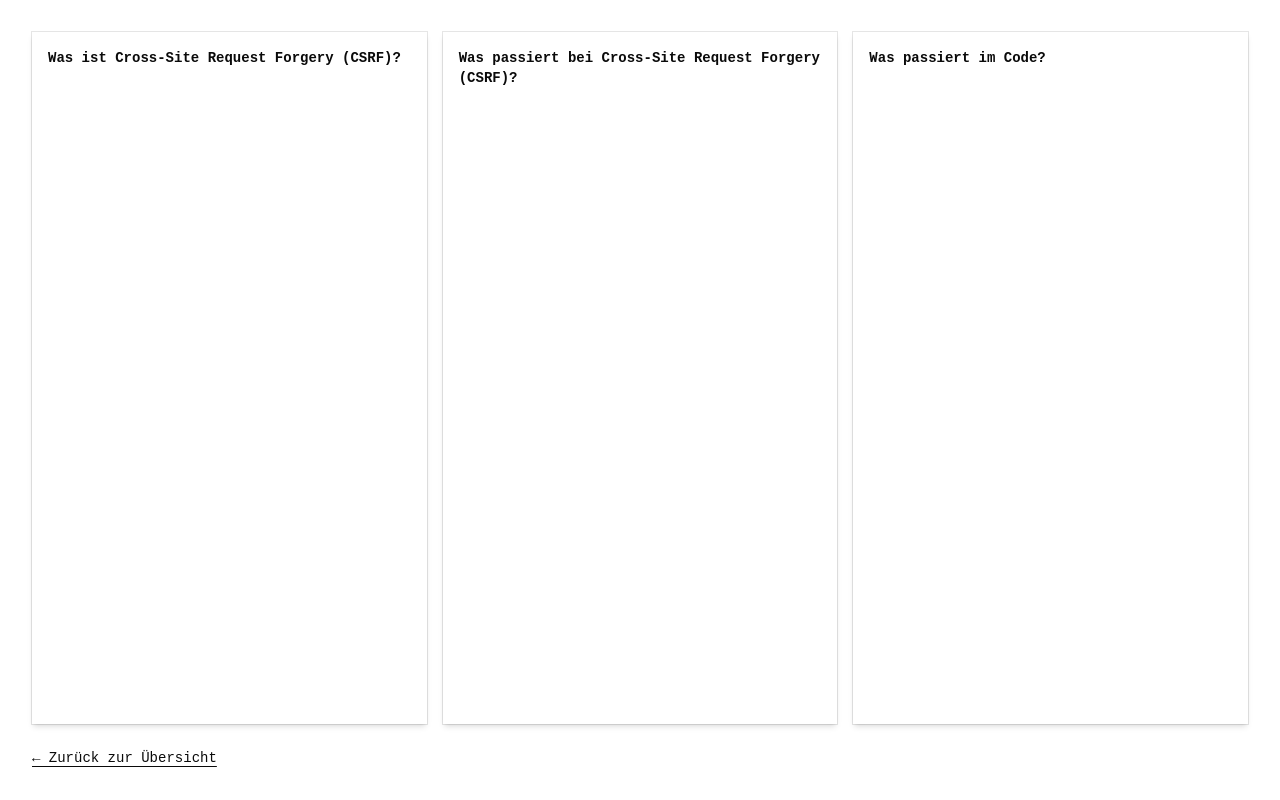
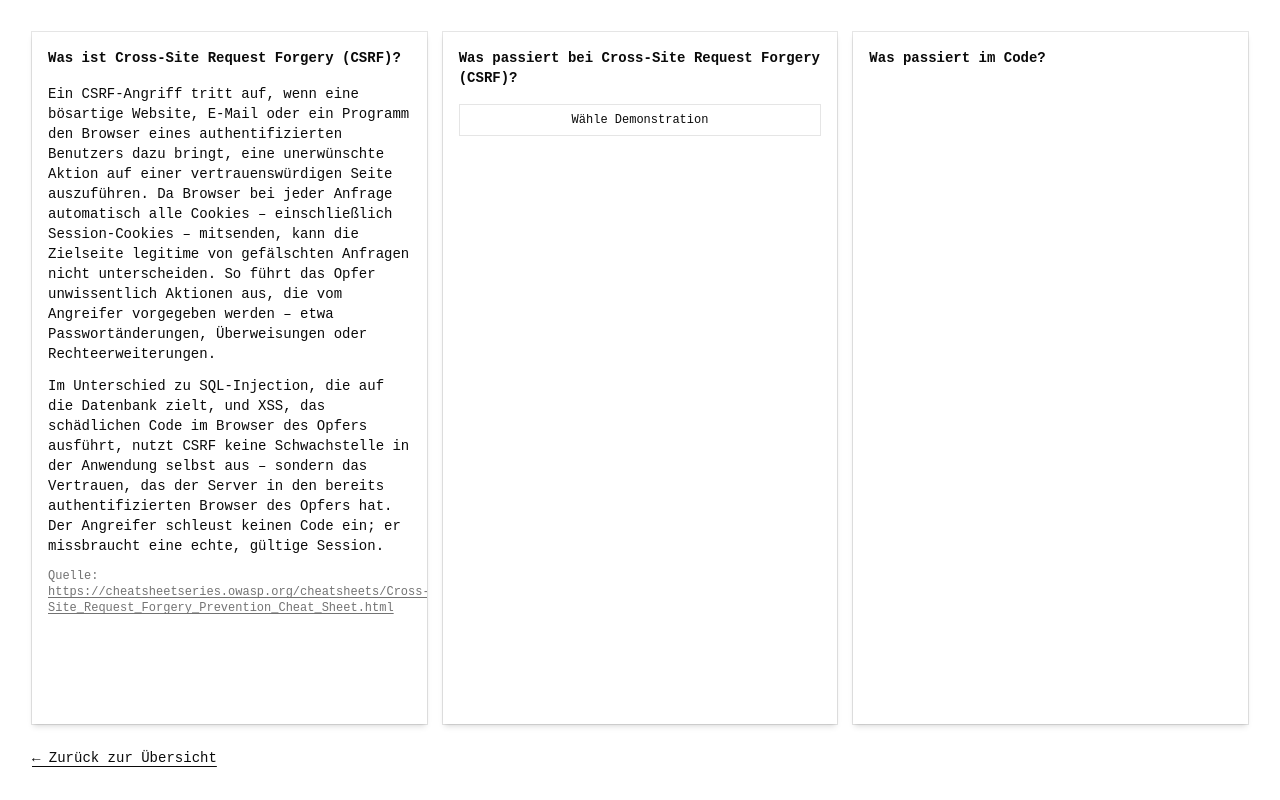
Before and after one commit to vgattringer/Demonstration, a React (Vite) app in the folder frontend/demonstration-app/: page /csrf in a window 1280 px wide. Built offline with nearby package versions, Linux system fonts and the light colour scheme.

Commit message:
CRSF InfoCard und Demonstrationsmenu

```diff
--- /dev/null
+++ b/frontend/demonstration-app/src/components/CsrfInfoCard.tsx
@@ -0,0 +1,41 @@
+import { Card, CardContent, CardHeader, CardTitle } from "@/components/ui/card"
+import { cn } from "@/lib/utils"
+
+/// Wiederverwendbare Card mit dem "Was ist Cross-Site Request Forgery (CSRF)?"-Inhalt.
+/// Wird in CrossSiteRequestForgery.tsx verwendet.
+export default function CsrfInfoCard({ className }: { className?: string }) {
+  return (
+    <Card className={cn("shadow-md", className)}>
+      <CardHeader>
+        <CardTitle className="font-bold">Was ist Cross-Site Request Forgery (CSRF)?</CardTitle>
+      </CardHeader>
+      <CardContent className="flex flex-col gap-3 text-sm">
+        <p>
+          Ein CSRF-Angriff tritt auf, wenn eine bösartige Website, E-Mail oder ein Programm den Browser
+          eines authentifizierten Benutzers dazu bringt, eine unerwünschte Aktion auf einer vertrauenswürdigen
+          Seite auszuführen. Da Browser bei jeder Anfrage automatisch alle Cookies – einschließlich
+          Session-Cookies – mitsenden, kann die Zielseite legitime von gefälschten Anfragen nicht
+          unterscheiden. So führt das Opfer unwissentlich Aktionen aus, die vom Angreifer vorgegeben
+          werden – etwa Passwortänderungen, Überweisungen oder Rechteerweiterungen.
+        </p>
+        <p>
+          Im Unterschied zu SQL-Injection, die auf die Datenbank zielt, und XSS, das schädlichen Code
+          im Browser des Opfers ausführt, nutzt CSRF keine Schwachstelle in der Anwendung selbst aus –
+          sondern das Vertrauen, das der Server in den bereits authentifizierten Browser des Opfers hat.
+          Der Angreifer schleust keinen Code ein; er missbraucht eine echte, gültige Session.
+        </p>
+        <p className="text-muted-foreground text-xs">
+          Quelle:{' '}
+          <a
+            href="https://cheatsheetseries.owasp.org/cheatsheets/Cross-Site_Request_Forgery_Prevention_Cheat_Sheet.html"
+            target="_blank"
+            rel="noopener noreferrer"
+            className="underline underline-offset-2"
+          >
+            https://cheatsheetseries.owasp.org/cheatsheets/Cross-Site_Request_Forgery_Prevention_Cheat_Sheet.html
+          </a>
+        </p>
+      </CardContent>
+    </Card>
+  )
+}
--- a/frontend/demonstration-app/src/pages/CrossSiteRequestForgery.tsx
+++ b/frontend/demonstration-app/src/pages/CrossSiteRequestForgery.tsx
@@ -1,27 +1,56 @@
+import { useState } from "react"
 import { Link } from "react-router-dom"
 import { Card, CardContent, CardHeader, CardTitle } from "@/components/ui/card"
+import { Button } from "@/components/ui/button"
+import {
+  DropdownMenu,
+  DropdownMenuContent,
+  DropdownMenuGroup,
+  DropdownMenuLabel,
+  DropdownMenuRadioGroup,
+  DropdownMenuRadioItem,
+  DropdownMenuTrigger,
+} from "@/components/ui/dropdown-menu"
+import CsrfInfoCard from "@/components/CsrfInfoCard.tsx"
+import GetCsrf from "@/pages/cross-site-request-forgery/GetCsrf.tsx"
+import PostCsrf from "@/pages/cross-site-request-forgery/PostCsrf.tsx"
+
+type CsrfMode = "get" | "post"
 
 export default function CrossSiteRequestForgery() {
+  const [mode, setMode] = useState<CsrfMode | null>(null)
+
   return (
     <div className="flex min-h-svh flex-col p-8 gap-6">
 
       <div className="flex flex-1 gap-4">
 
-        <Card className="flex-1 shadow-md">
-          <CardHeader>
-            <CardTitle className="font-bold">Was ist Cross-Site Request Forgery (CSRF)?</CardTitle>
-          </CardHeader>
-          <CardContent className="flex flex-col gap-3 text-sm">
-            {/* Inhalt folgt */}
-          </CardContent>
-        </Card>
+        <CsrfInfoCard className="flex-1 shadow-md" />
 
         <Card className="flex-1 shadow-md">
           <CardHeader>
             <CardTitle className="font-bold">Was passiert bei Cross-Site Request Forgery (CSRF)?</CardTitle>
           </CardHeader>
-          <CardContent>
-            {/* Inhalt folgt */}
+          <CardContent className="flex flex-col gap-4">
+            <DropdownMenu>
+              <DropdownMenuTrigger asChild>
+                <Button variant="outline">
+                  {mode === "get" ? "GET Scenario" : mode === "post" ? "POST Scenario" : "Wähle Demonstration"}
+                </Button>
+              </DropdownMenuTrigger>
+              <DropdownMenuContent className="w-40">
+                <DropdownMenuGroup>
+                  <DropdownMenuLabel>CSRF Attack</DropdownMenuLabel>
+                  <DropdownMenuRadioGroup value={mode ?? ""} onValueChange={(v) => setMode(v as CsrfMode)}>
+                    <DropdownMenuRadioItem value="get">GET Scenario</DropdownMenuRadioItem>
+                    <DropdownMenuRadioItem value="post">POST Scenario</DropdownMenuRadioItem>
+                  </DropdownMenuRadioGroup>
+                </DropdownMenuGroup>
+              </DropdownMenuContent>
+            </DropdownMenu>
+
+            {mode === "get" && <GetCsrf />}
+            {mode === "post" && <PostCsrf />}
           </CardContent>
         </Card>
 
--- /dev/null
+++ b/frontend/demonstration-app/src/pages/cross-site-request-forgery/GetCsrf.tsx
@@ -0,0 +1,4 @@
+// GET Scenario – Inhalt folgt
+export default function GetCsrf() {
+  return null
+}
--- /dev/null
+++ b/frontend/demonstration-app/src/pages/cross-site-request-forgery/PostCsrf.tsx
@@ -0,0 +1,4 @@
+// POST Scenario – Inhalt folgt
+export default function PostCsrf() {
+  return null
+}
```
